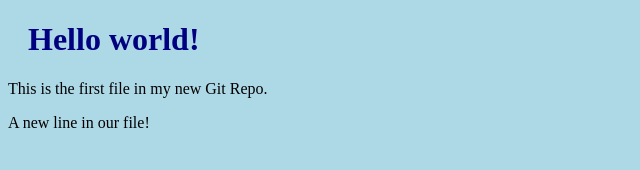
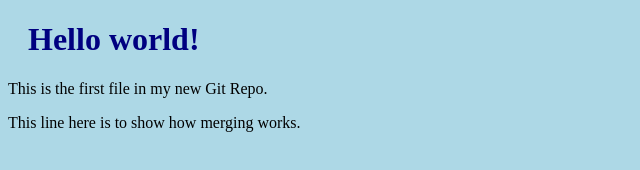
Before and after one commit to GabyValenzuela/GabyValenzuela.github.io, a plain HTML site: page index.html in a window 1280 px wide. Shown: the whole page, without its empty margins (0-640 px from the left). Drawn offline with Linux system fonts and the light colour scheme.

Commit message:
updated index.html with emergency fix

```diff
--- a/index.html
+++ b/index.html
@@ -8,7 +8,7 @@
 
 <h1>Hello world!</h1>
 <p>This is the first file in my new Git Repo.</p>
-<p>A new line in our file!</p>
+<p>This line here is to show how merging works.</p>
 
 </body>
 </html>
```
